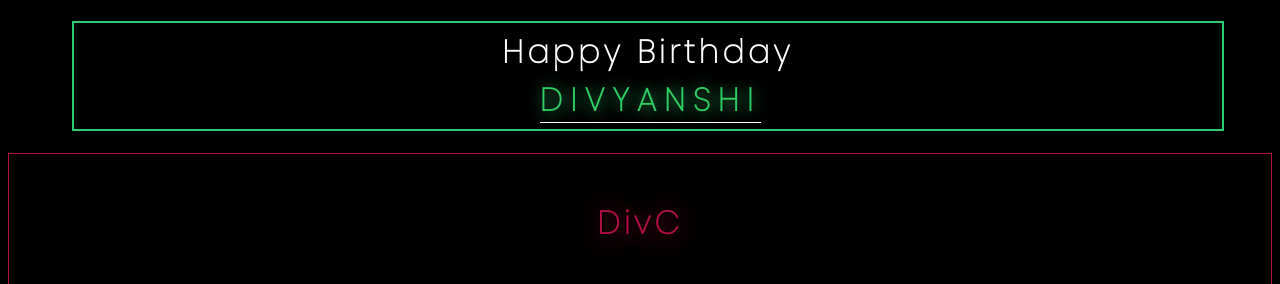
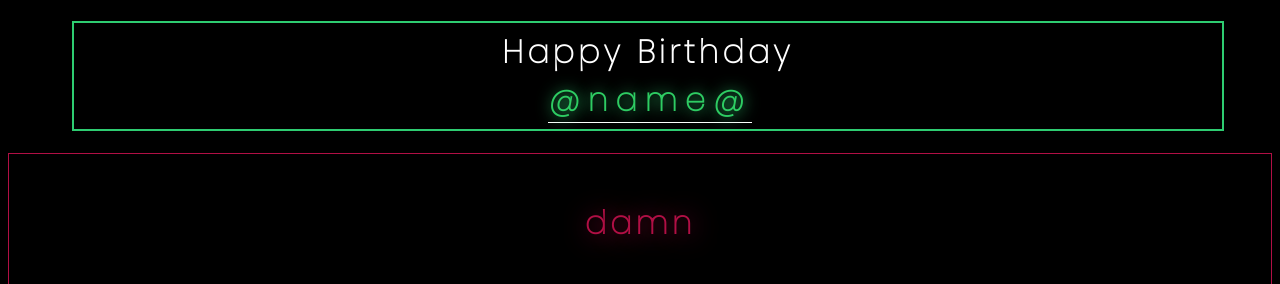
Before and after one commit to oyeshreyash/temp-9, a Flask app: template templates/hbd.html in a window 1280 px wide. Shown: the top 284 px of the page. Run offline with Flask 2, Linux system fonts and the light colour scheme; the template is opened without the code that fills it, so the values that code supplies are empty; some libraries are stand-ins or nearby versions.

Commit message:
Update hbd.html

```diff
--- a/templates/hbd.html
+++ b/templates/hbd.html
@@ -15,10 +15,10 @@
     <title>HBD</title>
   </head>
   <body>
-      <h1 class="head-1">Happy Birthday<br><span class="high">DIVYANSHI</span></h1>
+      <h1 class="head-1">Happy Birthday<br><span class="high">@name@</span></h1>
       <p class="para">
-        <span class="bae-head">DivC</span><br>
-        <iframe src="https://streamable.com/e/x1m4i5?nocontrols=1&loop=0" width="315" height="180" frameborder="1" allowfullscreen></iframe>
+        <span class="bae-head">damn</span><br>
+
 
         <span class="bae">~shreyash</span><br><br><span class="end">----</span>
       </p>
```
